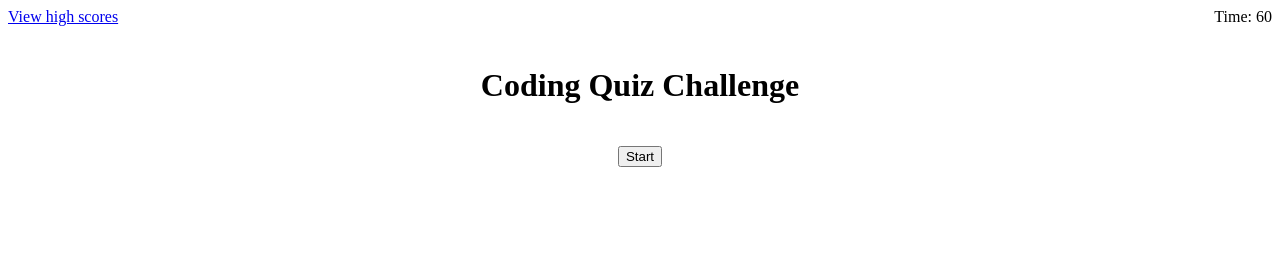
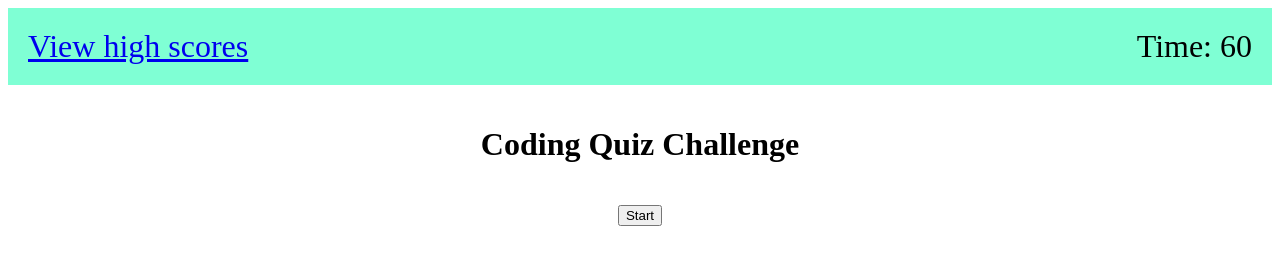
Before and after one commit to Roberthall653/quiz-game, a plain HTML site: page index.html in a window 1280 px wide. Drawn offline with Linux system fonts and the light colour scheme.

Commit message:
final project

```diff
--- a/assets/css/style.css
+++ b/assets/css/style.css
@@ -1,5 +1,8 @@
 nav {
     display: flex;
+    padding: 20px;
+    background-color: aquamarine;
+    font-size: 24pt;
     justify-content: space-between;
 }
 
```
Also changed, not shown: assets/js/script.js (+14 -7 lines).
